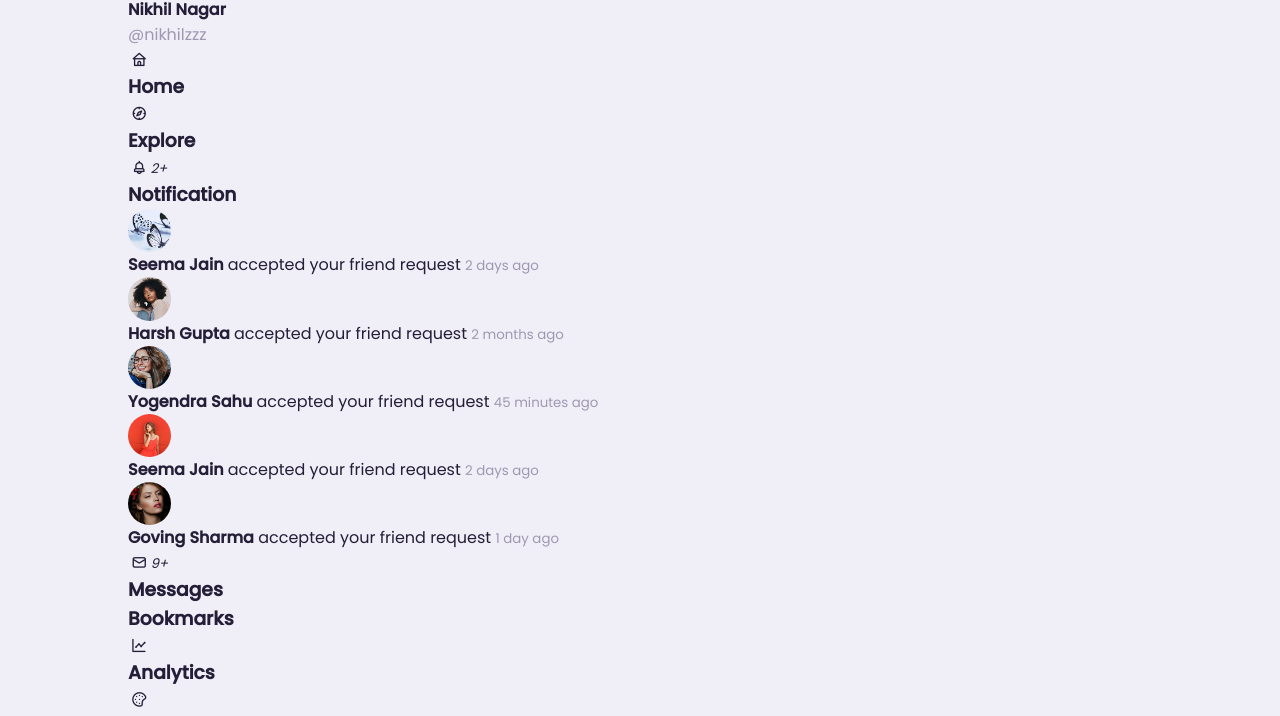
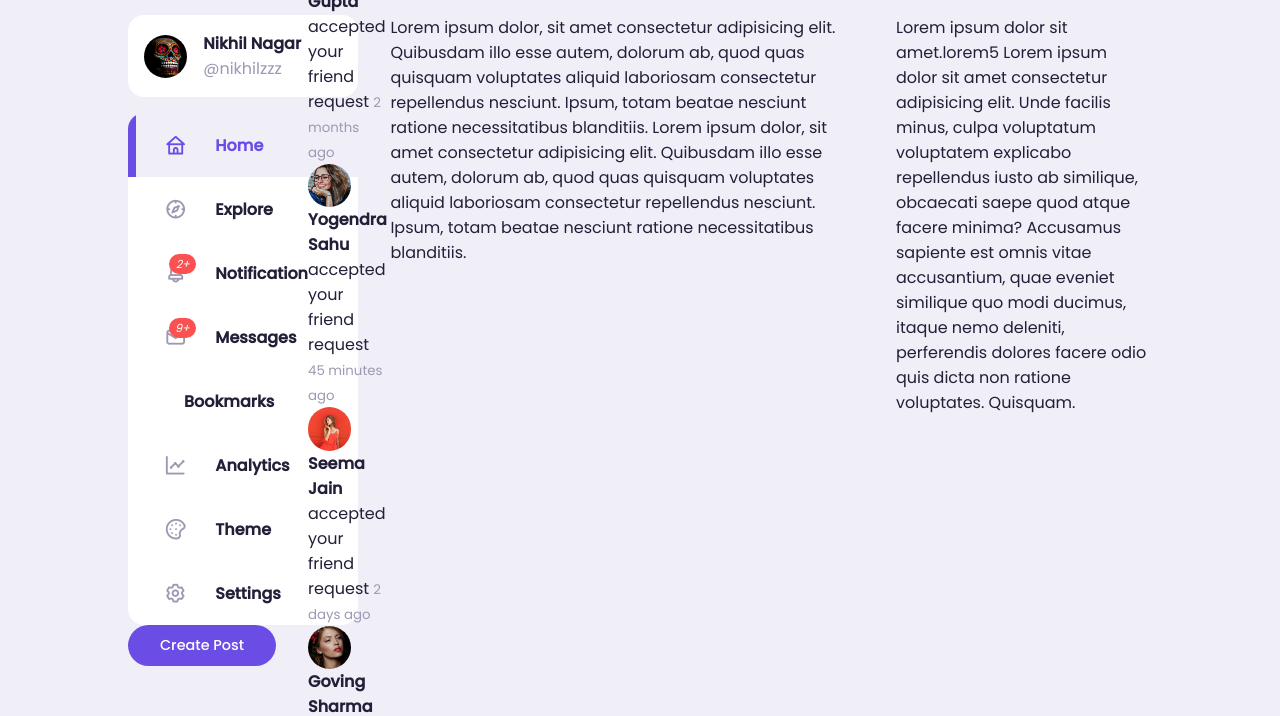
Before and after one commit to nikhilnagargit/charming_app, a plain HTML site: page index.html in a window 1280 px wide. Shown: the part 71-787 px from the top of the page. Drawn offline with nearby package versions, Linux system fonts and the light colour scheme.

Commit message:
sidebar css completed

```diff
--- a/index.css
+++ b/index.css
@@ -17,6 +17,9 @@
   --btn-padding: 0.6rem 2rem;
   --search-padding: 0.6rem 1rem;
   --card-padding: 1rem;
+
+  --sticky-top-left: 5.4rem;
+  --sticky-top-right: -18rem;
 }
 
 *,
@@ -111,3 +114,96 @@ nav .create {
 }
 
 /* ---------------------Main------------------------ */
+main {
+  position: relative;
+  top: 5.4rem;
+}
+main .container {
+  display: grid;
+  grid-template-columns: 18vw auto 20vw;
+  column-gap: 2rem;
+  position: relative;
+}
+
+/* ==================== LEFT ================== */
+
+main .container .left {
+  height: max-content;
+  position: sticky;
+  top: var(--sticky-top-left);
+}
+/* profile */
+main .container .left .profile {
+  padding: var(--card-padding);
+  background: var(--color-white);
+  border-radius: var(--card-border-radius);
+  display: flex;
+  align-items: center;
+  column-gap: 1rem;
+  width: 100%;
+}
+/* sidebar */
+.left .sidebar {
+  margin-top: 1rem;
+  background: var(--color-white);
+  border-radius: var(--card-border-radius);
+}
+.left .sidebar .menu-item {
+  display: flex;
+  align-items: center;
+  height: 4rem;
+  cursor: pointer;
+  transform: all 300s ease;
+  position: relative;
+}
+.left .sidebar .menu-item:hover {
+  background: var(--color-light);
+}
+
+.left .sidebar i {
+  font-size: 1.4rem;
+  color: var(--color-gray);
+  margin-left: 2rem;
+  position: relative;
+}
+
+.left .sidebar i .notification-count {
+  background: var(--color-danger);
+  color: white;
+  font-size: 0.7rem;
+  width: fit-content;
+  border-radius: 0.8rem;
+  padding: 0.1rem 0.4rem;
+  position: absolute;
+  top: -0.2rem;
+  right: -0.3rem;
+}
+.left .sidebar h3 {
+  margin-left: 1.5rem;
+  font-size: 1rem;
+}
+.left .sidebar .active {
+  background: var(--color-light);
+}
+.left .sidebar .active i,
+.left .sidebar .active h3 {
+  color: var(--color-primary);
+}
+.left .sidebar .active::before {
+  content: "";
+  display: block;
+  width: 0.5rem;
+  height: 100%;
+  position: absolute;
+  background: var(--color-primary);
+}
+
+.left .sidebar .menu-item:first-child.active {
+  border-top-left-radius: var(--card-border-radius);
+  overflow: hidden;
+}
+
+.left .sidebar .menu-item:last-child.active {
+  border-bottom-left-radius: var(--card-border-radius);
+  overflow: hidden;
+}
--- a/index.html
+++ b/index.html
@@ -37,10 +37,10 @@
       <div class="container">
         <!-- ===========START: Left Section ========== -->
         <div class="left">
-          <!-----------START: profile ----------->\
+          <!-----------START: profile ----------->
           <a class="profile">
             <div class="profile-photo">
-              <img src="./images/profile-2.jpg" alt="" />
+              <img src="./images/profile-9.jpg" alt="" />
             </div>
             <div class="handle">
               <h4>Nikhil Nagar</h4>
```
